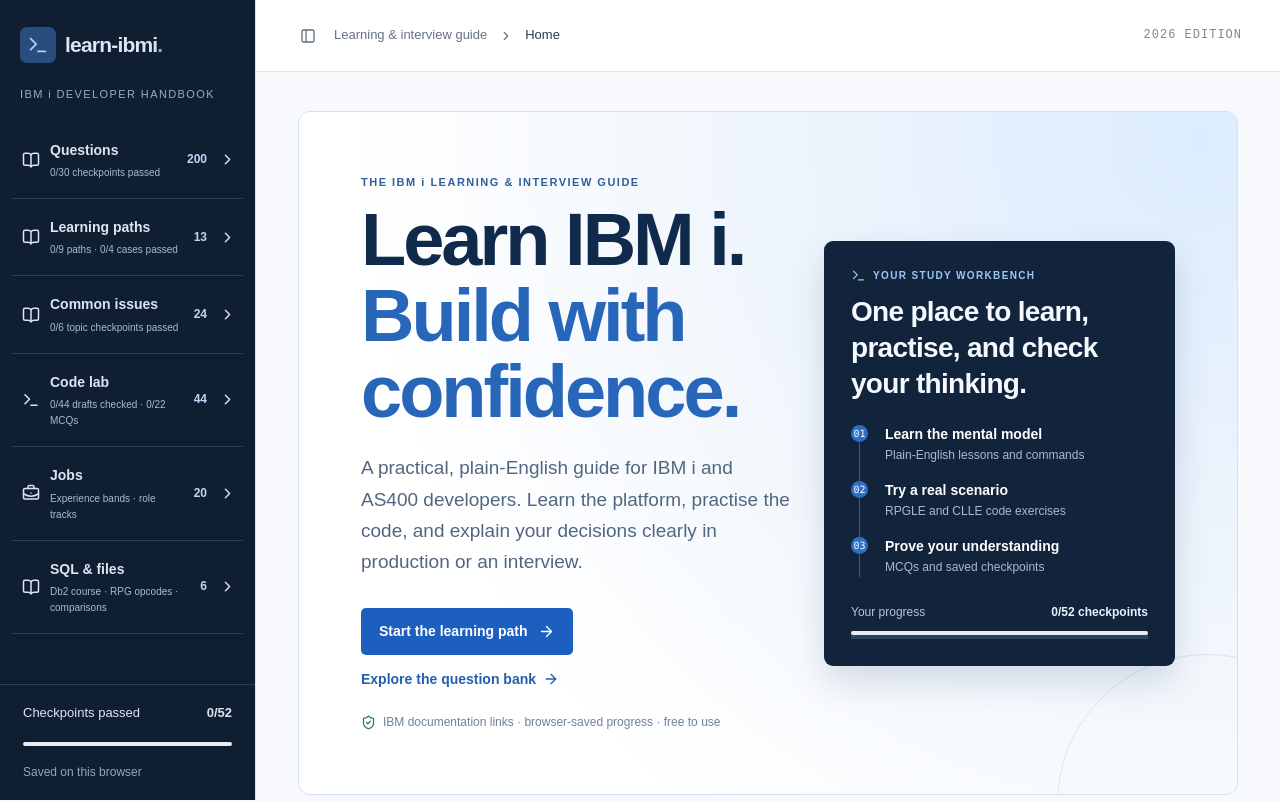
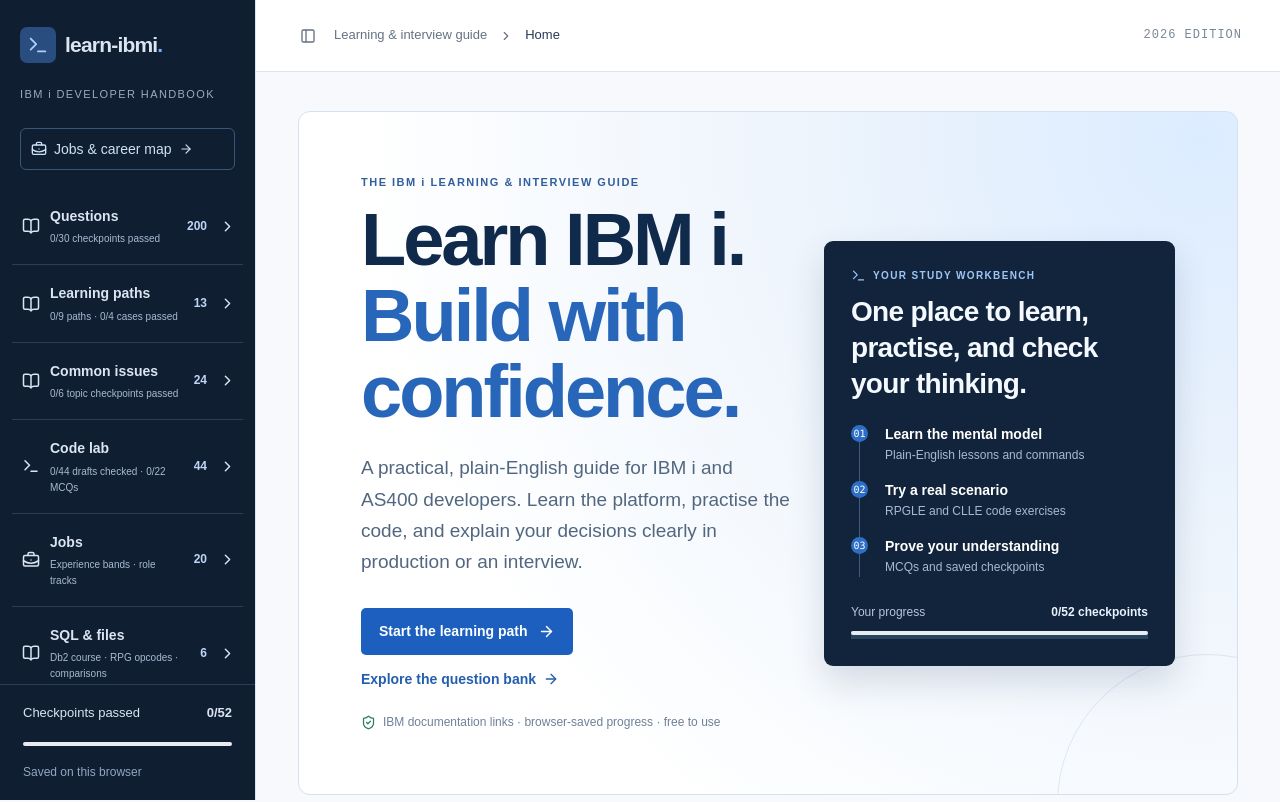
Before and after one commit to iNewTech/learn-as400, a React (Vite) app: page / in a window 1280 px wide. Shown: the top 802 px of the page. Built offline with nearby package versions, Linux system fonts and the light colour scheme.

Commit message:
Keep jobs link visible in sidebar

```diff
--- a/app/globals.css
+++ b/app/globals.css
@@ -143,6 +143,8 @@
   color: #9aabc2;
   margin-top: 15px;
 }
+.jobs-quick-link { display:flex; align-items:center; gap:7px; margin-top:16px; padding:9px 10px; border:1px solid #385778; border-radius:6px; color:#cfe0f6; font-size:14px; }
+.jobs-quick-link:hover { background:#1e3049; color:#fff; }
 .study-sidebar [data-slot='sidebar-content'] {
   padding: 0 12px;
 }
--- a/app/study-app.tsx
+++ b/app/study-app.tsx
@@ -1256,6 +1256,9 @@
             learn-ibmi<span className="brand-dot">.</span>
           </a>
           <div className="sidebar-caption">IBM i DEVELOPER HANDBOOK</div>
+          <a className="jobs-quick-link" href="#jobs">
+            <BriefcaseBusiness size={16} /> Jobs &amp; career map <ArrowRight size={14} />
+          </a>
         </SidebarHeader>
         <SidebarContent>
           <StudyIndexes
```
